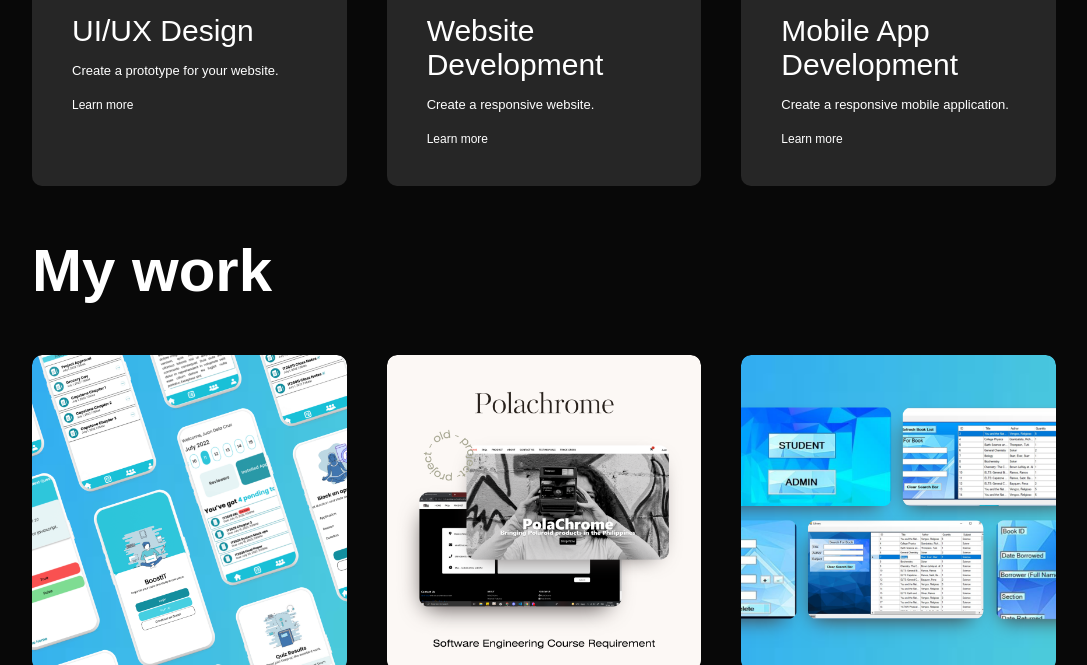
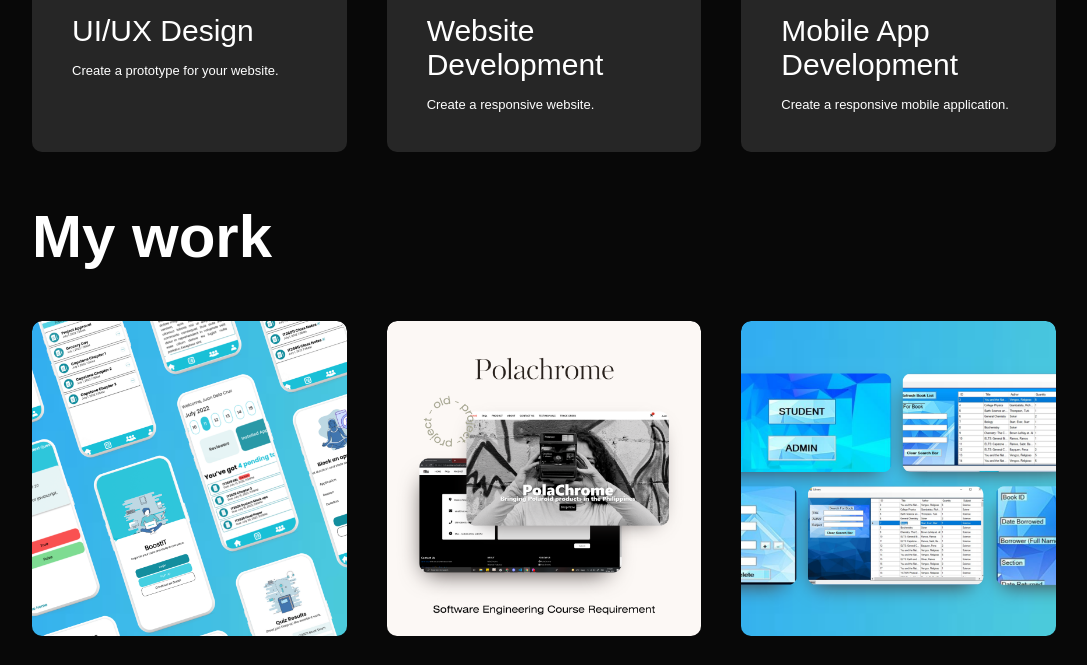
Before and after one commit to viancamaulion/web-portfolio.github.io, a plain HTML site: page index.html in a window 1280 px wide. Shown: the part 1878-2543 px from the top of the page, without its empty margins (96-1183 px from the left). Drawn offline with Linux system fonts and the light colour scheme.

Commit message:
Edited work-4.png size and remored Learn More btn

```diff
--- a/index.html
+++ b/index.html
@@ -95,19 +95,16 @@
                 <i class="fa-solid fa-pen-nib"></i>
                 <h2>UI/UX Design</h2>
                 <p>Create a prototype for your website.</p>
-                <a href="#">Learn more</a>
             </div>
             <div>
                 <i class="fa-solid fa-code"></i>
                 <h2>Website Development</h2>
                 <p>Create a responsive website.</p>
-                <a href="#">Learn more</a>
             </div>
             <div>
                 <i class="fa-brands fa-android"></i>
                 <h2>Mobile App Development</h2>
                 <p>Create a responsive mobile application.</p>
-                <a href="#">Learn more</a>
             </div>
         </div>
     </div>
@@ -136,7 +133,7 @@
             <div class="work">
                 <img src="images/work-3.png" alt="Fast LMS">
                 <div class="layer">
-                    <h3>C# FAST Inc Library Management System</h3>
+                    <h3>C# FAST Library System</h3>
                     <p>A capstone project in FAST Inc. <br><br>An administrative software that handles inventory and borrower logs.</p>
                     <a href="https://www.facebook.com/maulionvianca/posts/pfbid0WkNxrpxHZ4i7oKaMAPPxfbgFWvLG1Xwb2xkpSfN7XDTUZr5Yh5iAzhCb1BFExj9Al" target="_blank"><i class="fa-solid fa-arrow-up-right-from-square"></i></i></a>
                 </div>
```
Also changed, not shown: images/work-4.png.
